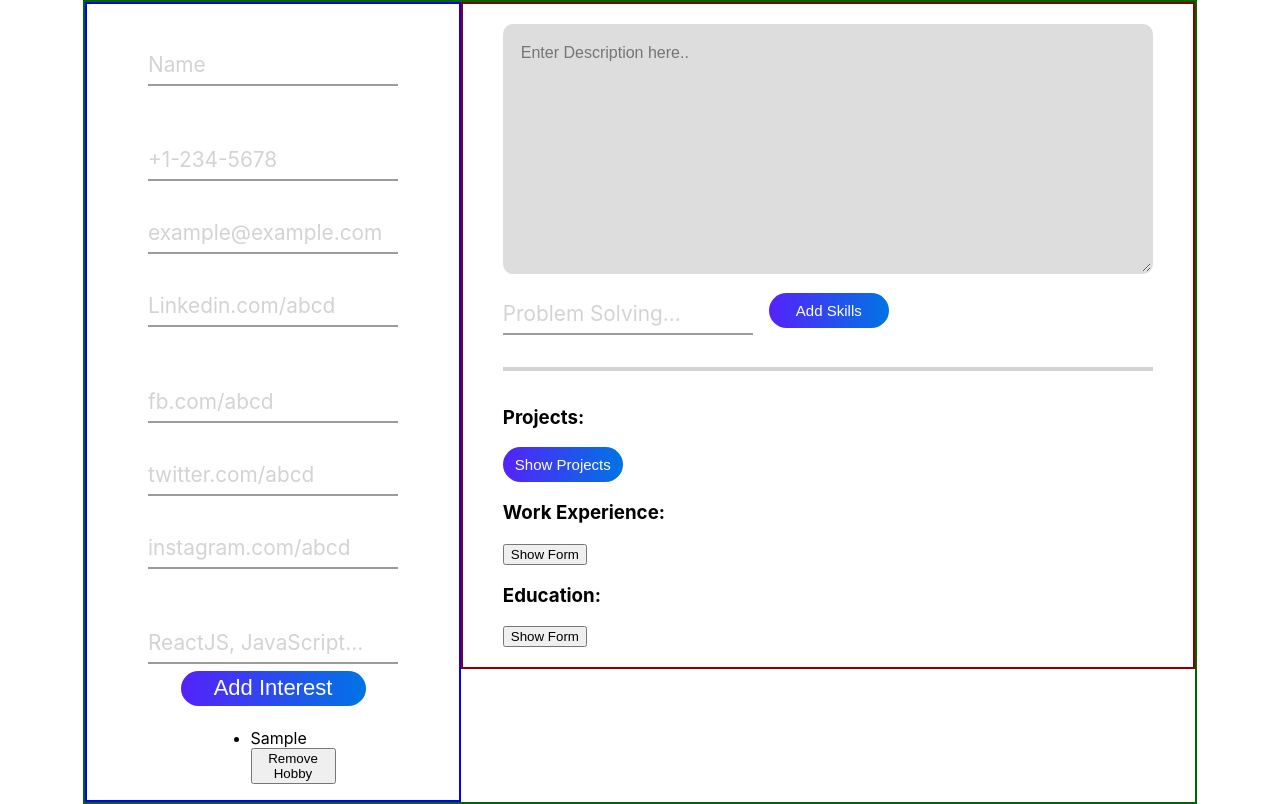
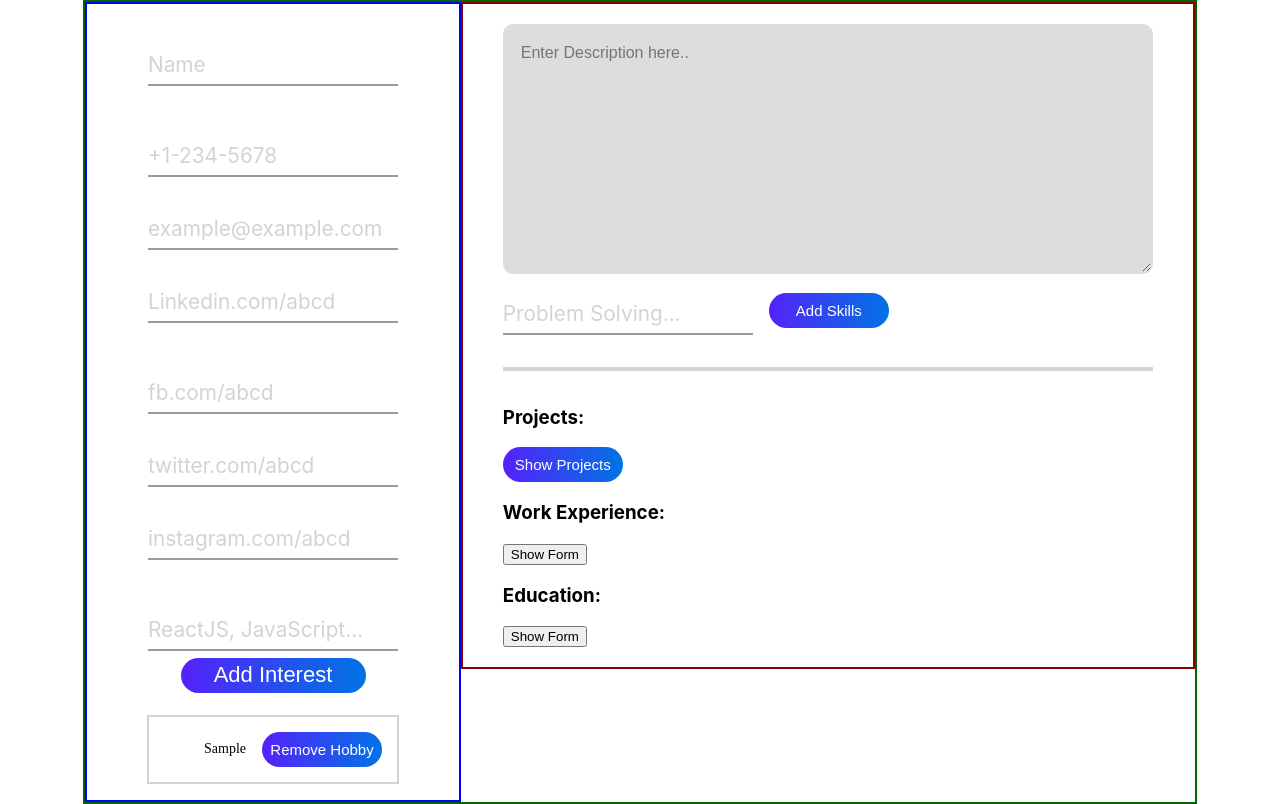
Before and after one commit to saadniazifed/React-CV-App, a React (Create React App) app: page / in a window 1280 px wide. Both pictures are taken after typing "Sample" into the empty fields and a click on the button "Add Interest". Built offline with nearby package versions, Linux system fonts and the light colour scheme.

Commit message:
Interest component was further styled

```diff
--- a/src/components/MainContent/Skills/Skills.css
+++ b/src/components/MainContent/Skills/Skills.css
@@ -75,12 +75,6 @@
   margin-bottom: 15px;
 }
 
-.skillsBtn {
-  /* display: flex;
-  justify-content: center;
-  align-items: center; */
-}
-
 .skillsBtn:hover {
   box-shadow: 0 0 0 0.15rem #5ceace;
 }
--- a/src/components/SidebarComponent/Interests/Interests.css
+++ b/src/components/SidebarComponent/Interests/Interests.css
@@ -107,3 +107,43 @@
 .interestButton:hover {
   box-shadow: 0 0 0 0.15rem #5ceace;
 }
+
+.interestContainer {
+  display: flex;
+  flex-wrap: wrap;
+  width: 100%;
+  border: 2px solid lightgrey;
+}
+
+.interestColumn {
+  flex: 30%;
+  padding: 10px;
+  margin: 5px;
+  display: flex;
+  gap: 1rem;
+  font-family: "Poppins";
+  font-size: 14px;
+  display: flex;
+  align-items: center;
+}
+
+.removeHobbyBtn {
+  outline: 0;
+  border: none;
+  box-shadow: none;
+  cursor: pointer;
+  font-size: 15px;
+  height: 35px;
+  width: 120px;
+  font-weight: 400;
+  color: #fff;
+  text-align: center;
+  line-height: normal;
+  background: linear-gradient(90deg, #5522fa 0, #0074e4 100%);
+  border-radius: 50px;
+  transition: color 0.2s ease, background-color 0.2s ease, box-shadow 0.2s ease;
+}
+
+.removeHobbyBtn:hover {
+  box-shadow: 0 0 0 0.15rem #5ceace;
+}
--- a/src/components/SidebarComponent/Interests/RenderInterests.js
+++ b/src/components/SidebarComponent/Interests/RenderInterests.js
@@ -17,12 +17,16 @@ class RenderInterests extends Component {
 
     return (
       <div className="renderInterest--container">
-        <ul className="interest-and-button">
+        <ul className="interest-and-button interestContainer">
           {interestList.map((task, index) => {
             return (
-              <li key={uniqid()} className="li--container">
+              <li key={uniqid()} className="li--container interestColumn ">
                 {task.text}
-                <button type="button" onClick={() => removeHobby(index)}>
+                <button
+                  type="button"
+                  onClick={() => removeHobby(index)}
+                  className="removeHobbyBtn"
+                >
                   Remove Hobby
                 </button>
               </li>
```
